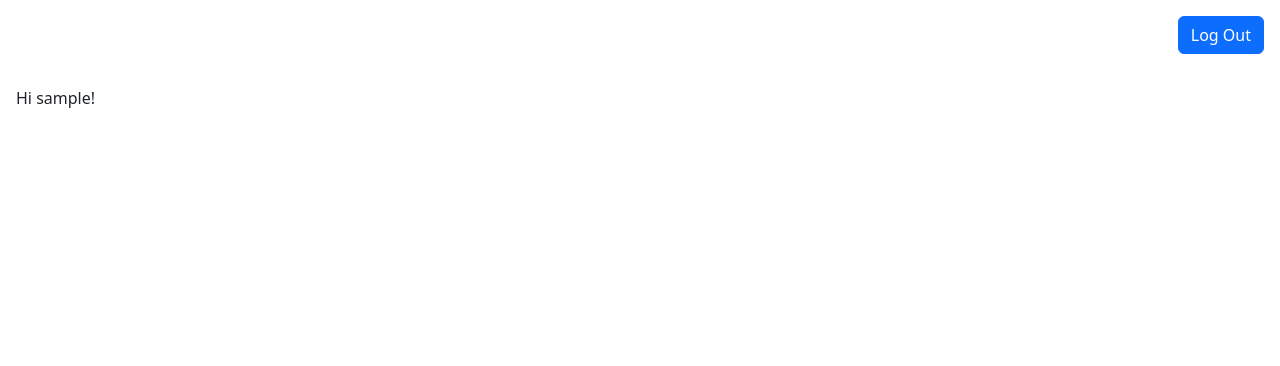
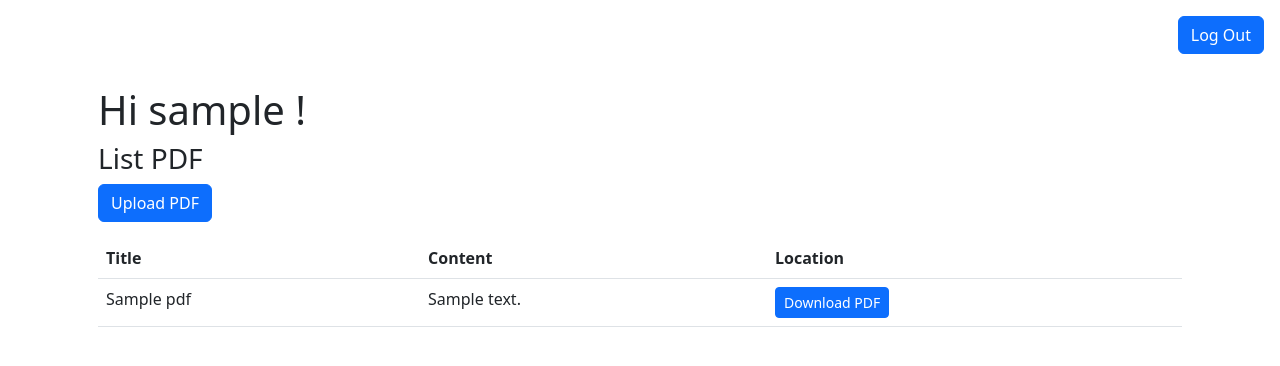
Before and after one commit to joellui/PDF-extract, a Django app: page / in a window 1280 px wide. Shown: the top 366 px of the page. Run offline with Django 4.2, Linux system fonts and the light colour scheme; a user stored in the database is signed in; tables that the repository leaves empty hold one stand-in row (values such as "Sample post").

Commit message:
Major Update - Created page for upload - created list view for all files - add data to postgres (save in text pending)

```diff
--- a/pdfExtract/extractApp/models.py
+++ b/pdfExtract/extractApp/models.py
@@ -3,3 +3,11 @@ from django.db import models
 # Create your models here.
 class extractApp(models.Model):
     content = models.TextField()
+
+class pdf(models.Model):
+    title = models.CharField(max_length=100)
+    content = models.TextField()
+    pdf = models.FileField(upload_to='pdfs/')
+
+    def __str__(self):
+        return self.title
--- a/pdfExtract/extractApp/templates/base.html
+++ b/pdfExtract/extractApp/templates/base.html
@@ -23,7 +23,7 @@
 
       </ul>
 
-    <main class="mb-5">
+    <main class="mb-5 container">
         {% block content %}
         {% endblock %}
     </main>
--- a/pdfExtract/extractApp/templates/home.html
+++ b/pdfExtract/extractApp/templates/home.html
@@ -4,10 +4,37 @@
 
 {% block content %}
   {% if user.is_authenticated %}
+    <div class="m-3">
+      <h1 class="title"> Hi {{ user.username }} ! </h1>
+      <!-- <a class="btn btn-primary" href="{% url 'logout' %}">Log Out</a> -->
 
-<div class="m-3">
-  <p> Hi {{ user.username }}! </p>
-  <!-- <a class="btn btn-primary" href="{% url 'logout' %}">Log Out</a> -->
+      <h3 class="title">List PDF</h3>
+
+      <p>
+        <a href="{% url 'upload' %}" class="btn btn-primary"> Upload PDF </a>
+      </p>
+
+    <table class="table">
+        <thead>
+            <tr>
+                <th>Title</th>
+                <th>Content</th>
+                <th>Location</th>
+            </tr>
+        </thead>
+        <tbody>
+            {% for pdf in pdfs %}
+            <tr>
+                <td>{{ pdf.title }}</td>
+                <td>{{ pdf.content }}</td>
+                <td>
+                  <a href="{{ pdf.pdf }}" class="btn btn-primary btn-sm" target="_blank">Download PDF</a>
+                </td>
+            </tr>
+            {% endfor %}
+        </tbody>
+    </table>
+
 
     </div>
 
--- a/pdfExtract/extractApp/views.py
+++ b/pdfExtract/extractApp/views.py
@@ -1,3 +1,21 @@
 from django.shortcuts import render
+from django.core.files.storage import FileSystemStorage
+
+from .models import pdf
+
+def home(request):
+    pdfs = pdf.objects.all()
+    return render(request, 'home.html', {
+        'pdfs': pdfs
+    })
 
 # Create your views here.
+def upload(request):
+    context = {}
+    if request.method == 'POST':
+        upload_file = request.FILES['document']
+        fs =  FileSystemStorage()
+        name = fs.save(upload_file.name, upload_file)
+        context['url'] = fs.url(name)
+        pdf.objects.create(title=name, content='', pdf=context['url'])
+    return render(request, 'upload.html', context)
--- a/pdfExtract/pdfExtract/settings.py
+++ b/pdfExtract/pdfExtract/settings.py
@@ -129,3 +129,6 @@ DEFAULT_AUTO_FIELD = 'django.db.models.BigAutoField'
 
 LOGIN_REDIRECT_URL = "home"
 LOGOUT_REDIRECT_URL = "home"
+
+MEDIA_ROOT = BASE_DIR/"media"
+MEDIA_URL = "/media/"
--- a/pdfExtract/pdfExtract/urls.py
+++ b/pdfExtract/pdfExtract/urls.py
@@ -16,9 +16,17 @@ Including another URLconf
 from django.contrib import admin
 from django.urls import path, include
 from django.views.generic.base import TemplateView
+from extractApp import views
+
+from django.conf import settings
+from django.conf.urls.static import static
 
 urlpatterns = [
     path('admin/', admin.site.urls),
     path("accounts/", include("django.contrib.auth.urls")),
-    path('', TemplateView.as_view(template_name='home.html'), name='home'),
+    path('upload/', views.upload, name='upload'),
+    path('', view = views.home, name='home')
 ]
+
+if settings.DEBUG:
+    urlpatterns += static(settings.MEDIA_URL, document_root=settings.MEDIA_ROOT)
```
Also changed, not shown: pdfExtract/extractApp/templates/upload.html (added, +19 -0 lines), pdfExtract/extractApp/migrations/0002_pdf.py (added), 1 other file. Lines whose indentation alone changed are shown as unchanged.
